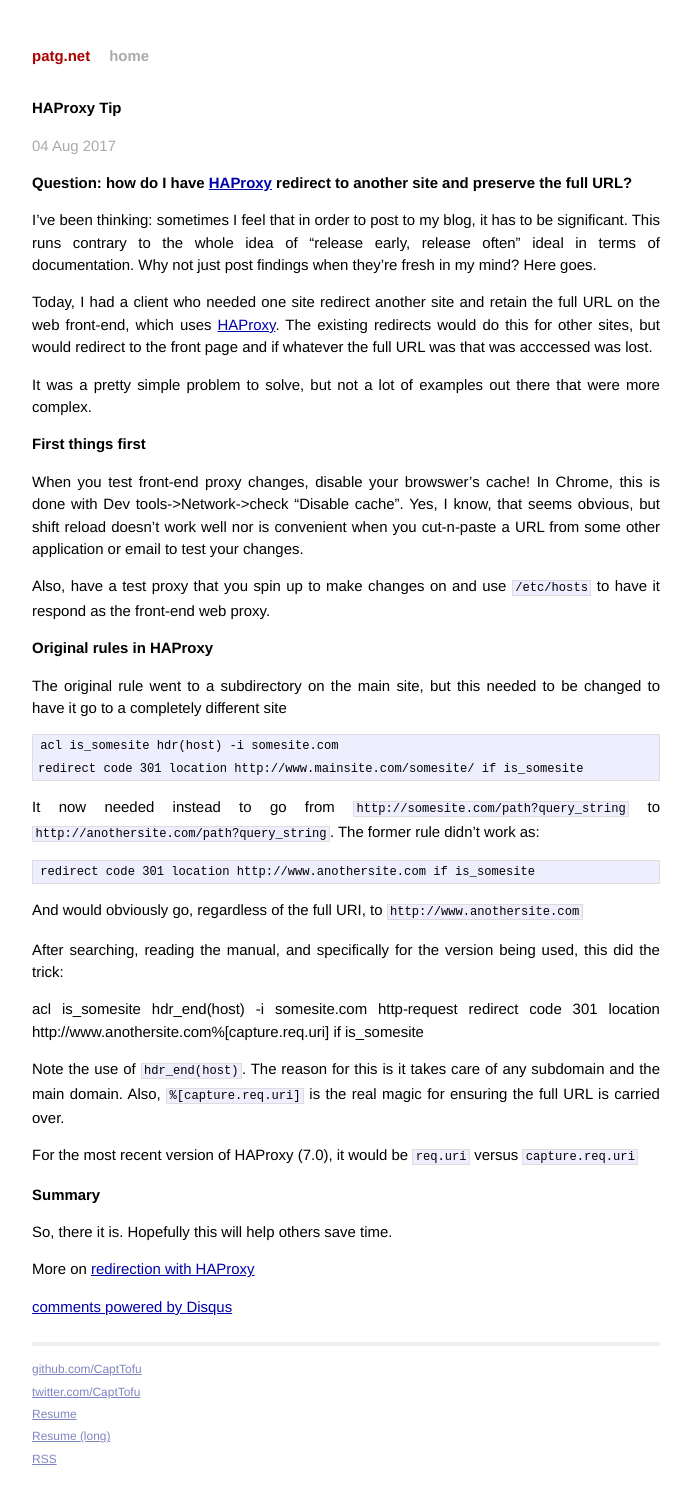
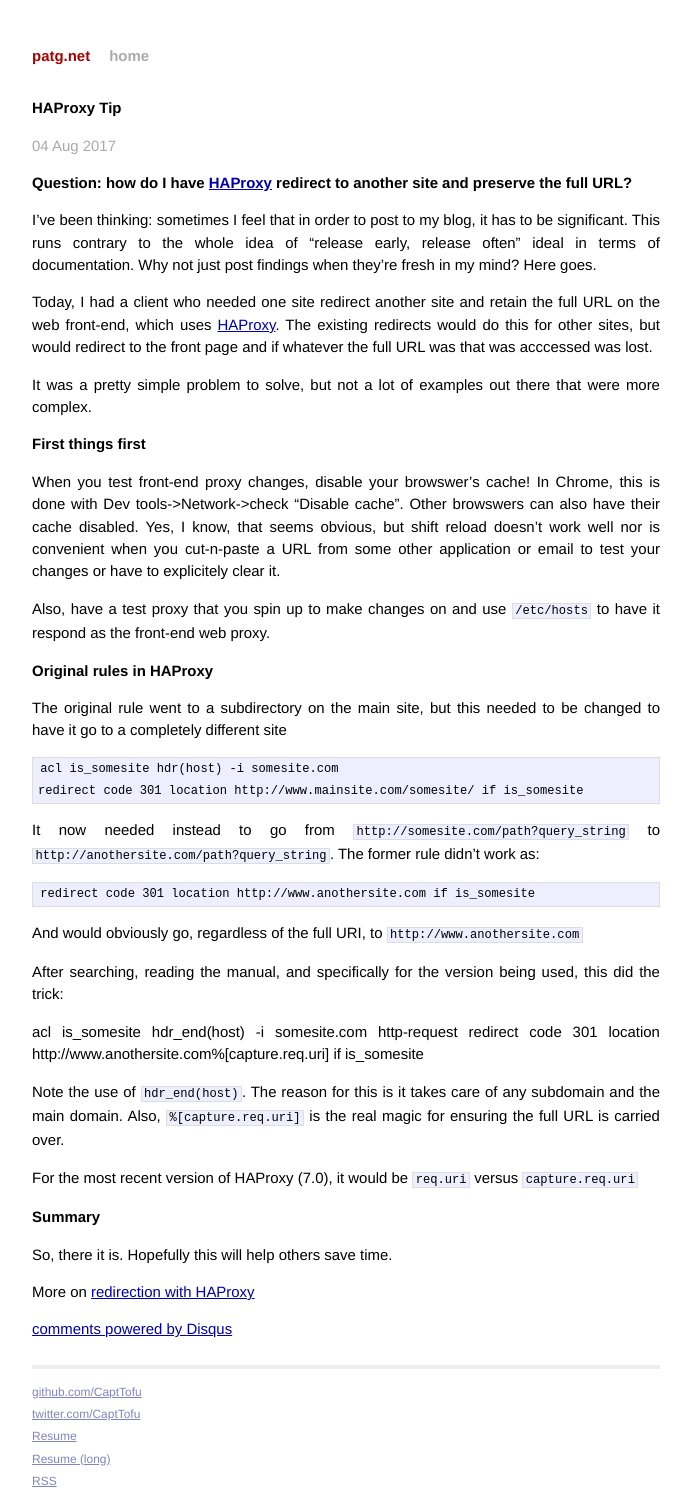
Before and after one commit to CaptTofu/patg.net, a Jekyll site: the page built from _posts/2017-08-04-haproxy.markdown, in a window 1280 px wide. Shown: the whole page, without its empty margins (294-985 px from the left). Built offline with Jekyll 4.4.1, drawn with Linux system fonts in a browser that asks for light colours; comment, search, counter and statistics services are not loaded; before the commit the page ends 1482 px from its top, so only the background shows below that.

Commit message:
more tweeks to haproxy doc

````diff
--- a/_posts/2017-08-04-haproxy.markdown
+++ b/_posts/2017-08-04-haproxy.markdown
@@ -17,7 +17,7 @@
 
 ## First things first
 
-When you test front-end proxy changes, disable your browswer's cache! In Chrome, this is done with Dev tools->Network->check "Disable cache". Yes, I know, that seems obvious, but shift reload doesn't work well nor is convenient when you cut-n-paste a URL from some other application or email to test your changes.
+When you test front-end proxy changes, disable your browswer's cache! In Chrome, this is done with Dev tools->Network->check "Disable cache". Other browswers can also have their cache disabled. Yes, I know, that seems obvious, but shift reload doesn't work well nor is convenient when you cut-n-paste a URL from some other application or email to test your changes or have to explicitely clear it.
 
 Also, have a test proxy that you spin up to make changes on and use ```/etc/hosts``` to have it respond as the front-end web proxy.
 
````
